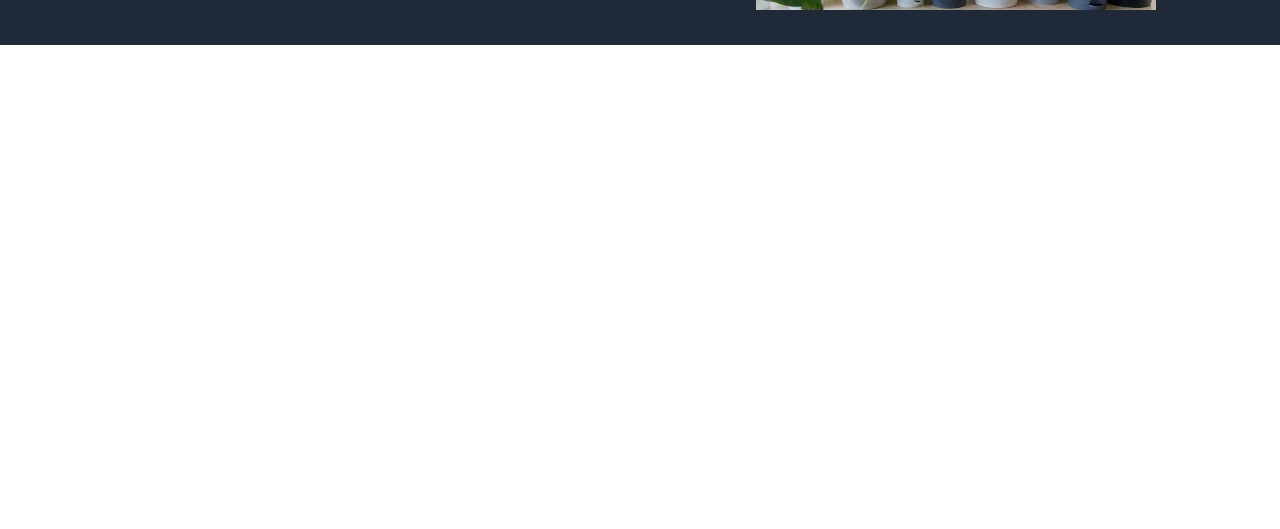
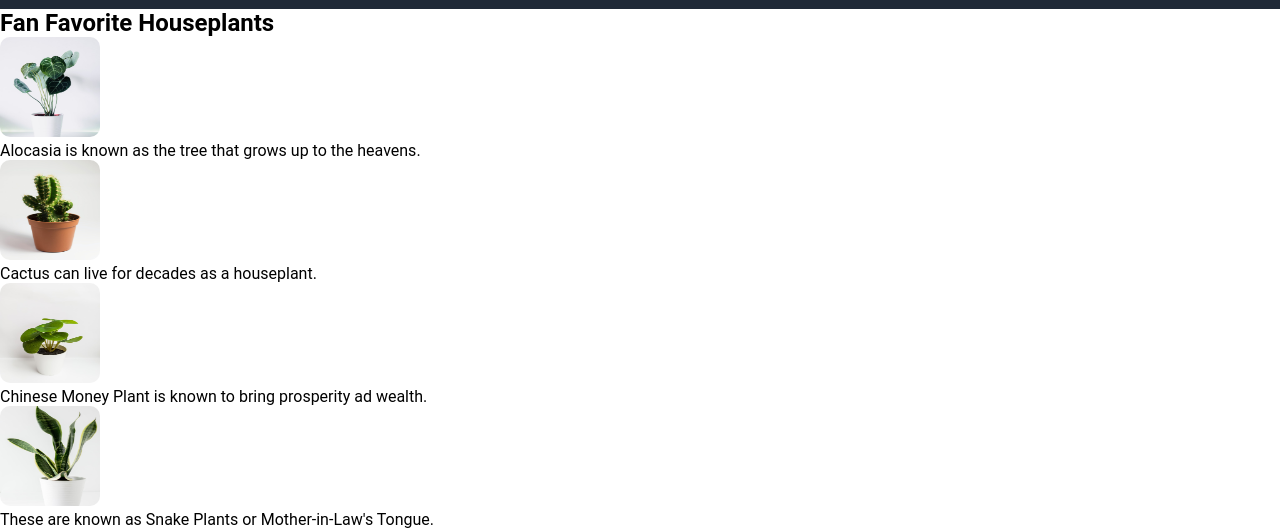
Before and after one commit to staceymw/houseplant-tribute, a plain HTML site: page index.html in a window 1280 px wide. Shown: the part 366-895 px from the top of the page. Before the commit the page ends 800 px from the top, so only its background shows below. Drawn offline with Linux system fonts and the light colour scheme.

Commit message:
Add html for div2 Add and edit photos

```diff
--- a/index.html
+++ b/index.html
@@ -29,7 +29,27 @@
             </div>
         </div>
     </div>
-    <div class="div-two"></div>
+    <div class="div-two">
+        <h2 class="info-heading">Fan Favorite Houseplants</h2>
+        <div class="info-images">
+            <img class="small-plants" src="images/alocasia.jpg">
+            <p class="small-plants-info">
+                Alocasia is known as the tree that grows up to the heavens.
+            </p>
+            <img class="small-plants" src="images/cactus.jpg">
+            <p class="small-plants-info">
+                Cactus can live for decades as a houseplant.
+            </p>
+            <img class="small-plants" src="images/chinese-money-plant.jpg">
+            <p class="small-plants-info">
+                Chinese Money Plant is known to bring prosperity ad wealth.
+            </p>
+            <img class="small-plants" src="images/snake-plant.jpg">
+            <p class="small-plants-info">
+                These are known as Snake Plants or Mother-in-Law's Tongue.
+            </p>
+        </div>
+    </div>
     <div class="three"></div>
     <div class="four"></div>
     <div class="footer"></div>
--- a/styles.css
+++ b/styles.css
@@ -56,7 +56,7 @@ a {
     flex: auto;
     justify-content: space-around;
     align-items: center;
-    margin-top: 100px;
+    margin-top: 64px;
     flex-flow: row wrap
 }
 
@@ -91,3 +91,9 @@ h1 {
 .hero-heading {
     margin-bottom: 0;
 }
+
+.small-plants {
+    width: 100px;
+    height: 100px;
+    border-radius: 10px;
+}
```
Also changed, not shown: images/alocasia.jpg (added), images/cactus.jpg (added), images/chinese-money-plant.jpg (added), images/snake-plant.jpg (added).
